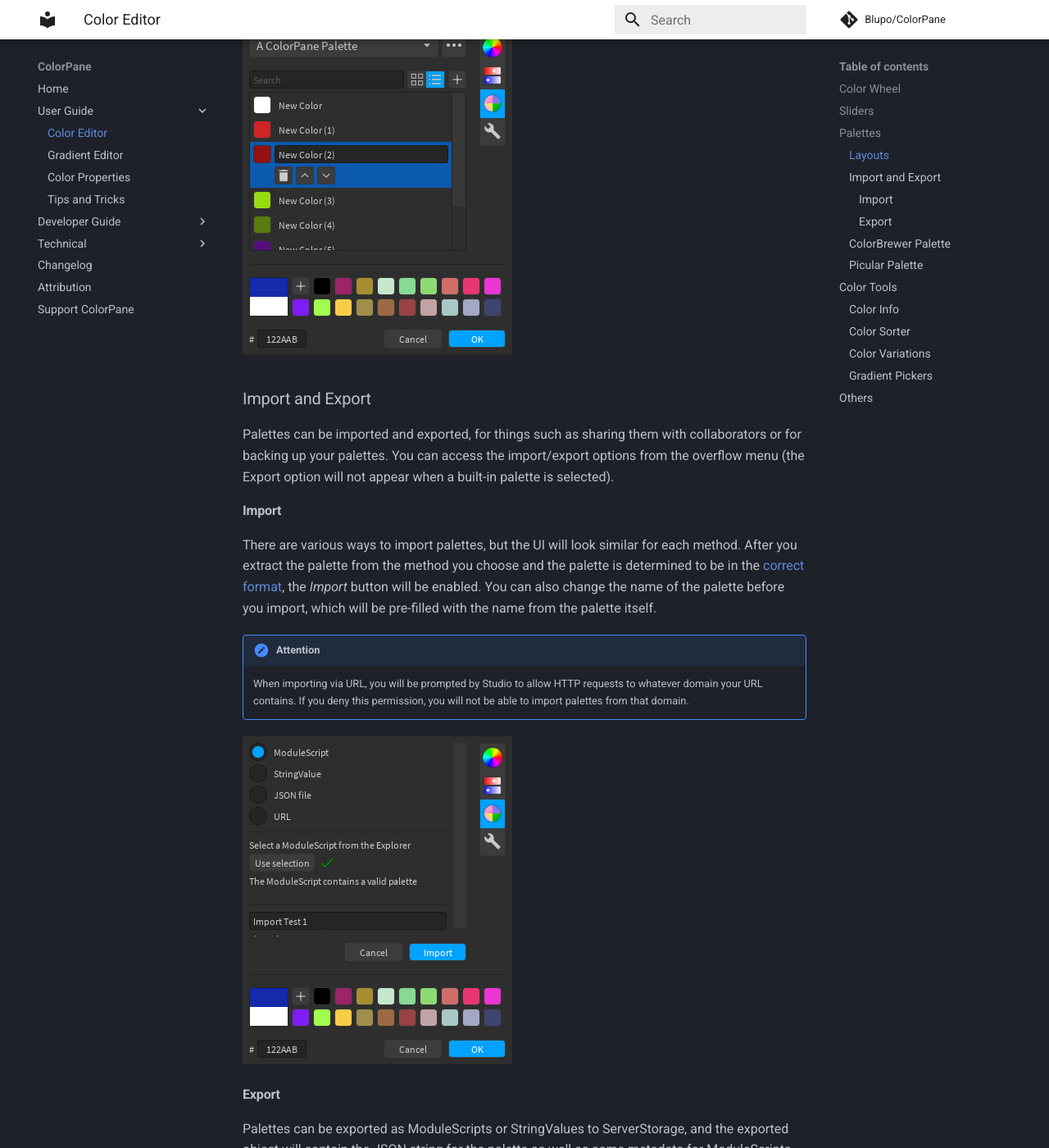
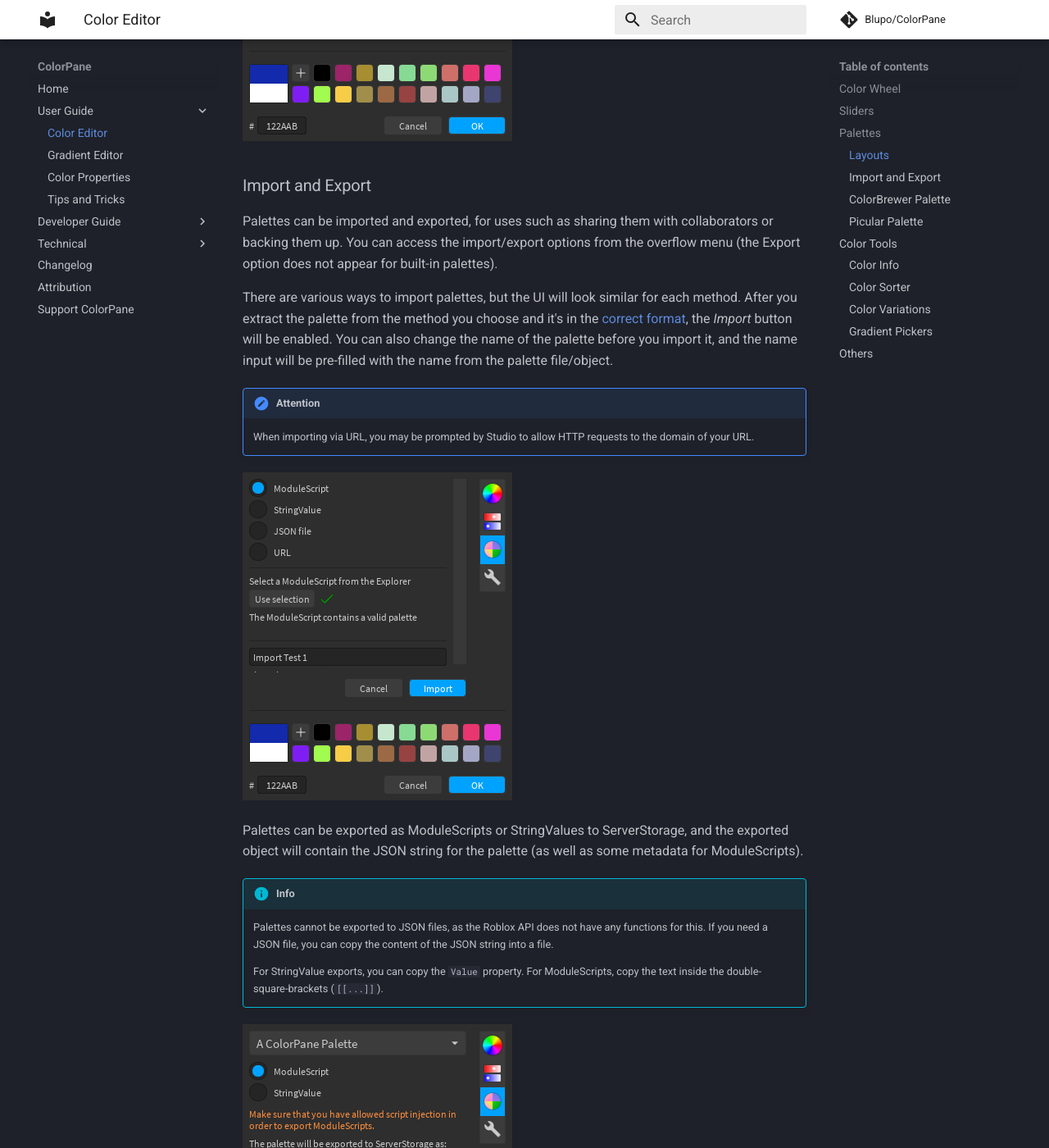
Before and after one commit to Blupo/ColorPane, an MkDocs documentation site: the page built from docs/user-guide/color-editor.md, in a window 1280 px wide and 1400 px high, scrolled down 3115 px. Shown: the whole window at 82% size. Built offline with MkDocs 1.6.1 and Material for MkDocs 9.7.7, drawn with Linux system fonts in a browser that asks for light colours; comment, search, counter and statistics services are not loaded; some of the changed text lies outside the part shown.

Commit message:
Update documentation

```diff
--- a/docs/user-guide/color-editor.md
+++ b/docs/user-guide/color-editor.md
@@ -18,15 +18,11 @@
 
 ## Palettes
 
-![The grid layout for palettes](../images/palettes.png)
+![The palettes page](../images/palettes-grid.png)
 
-Palettes let you store lists of colors. For most palettes, you will see a search bar, buttons to select a grid or list layout, a button to add the current color, and the list of colors, as depicted above. The dropdown lists the palettes you have, and the overflow menu has several options such as creating new palettes, deleting existing palettes, and importing palettes.
+Palettes let you store lists of colors. For most palettes, you will see (from top to bottom, left to right): a search bar, buttons to switch between grid or list layout, a button to add the current color to the palette, and the list of colors.
 
-![The palette page dropdown](../images/palettes-dropdown.png)
-
-![The palette options](../images/palette-options.png)
-
-There are also several built-in palettes:
+There are several built-in palettes, some of which have custom layouts:
 
 - BrickColors
 - [ColorBrewer](#colorbrewer-palette)
@@ -34,9 +30,13 @@
 - [Picular](#picular-palette)
 - Web Colors
 
+The overflow menu (the ![overflow menu](../images/overflow-menu.png) button) has several options such as creating new palettes, deleting existing palettes, and importing palettes.
+
+![The palette overflow menu](../images/palette-options.png)
+
 ### Layouts
 
-The grid layout (pictured above) is the default layout, and allows for quick access to colors. Clicking on a color will select it, which then allows you to change the color's position in the list, rename the color, remove the color, or set the current color.
+The grid layout (pictured above) is the default layout, and allows for quick access to colors. Clicking on a color will select it, which then allows you to set the current color, remove the color, change its position in the palette, or rename it.
 
 The list layout (pictured below) is useful for palettes where color names are important. In this layout, clicking on a color (meaning the box that shows the color) will set the current color, and clicking anywhere else inside the cell will select it.
 
@@ -44,28 +44,21 @@
 
 ### Import and Export
 
-Palettes can be imported and exported, for things such as sharing them with collaborators or for backing up your palettes. You can access the import/export options from the overflow menu (the Export option will not appear when a built-in palette is selected).
+Palettes can be imported and exported, for uses such as sharing them with collaborators or backing them up. You can access the import/export options from the overflow menu (the Export option does not appear for built-in palettes).
 
-#### Import
-
-There are various ways to import palettes, but the UI will look similar for each method. After you extract the palette from the method you choose and the palette is determined to be in the [correct format](../../technical/palette-format/), the *Import* button will be enabled. You can also change the name of the palette before you import, which will be pre-filled with the name from the palette itself.
+There are various ways to import palettes, but the UI will look similar for each method. After you extract the palette from the method you choose and it's in the [correct format](../../technical/palette-format/), the *Import* button will be enabled. You can also change the name of the palette before you import it, and the name input will be pre-filled with the name from the palette file/object.
 
 !!! attention
-    When importing via URL, you will be prompted by Studio to allow HTTP requests to whatever domain your URL contains. If you deny this permission, you will not be able to import palettes from that domain.
+    When importing via URL, you may be prompted by Studio to allow HTTP requests to the domain of your URL.
 
 ![Palette import dialog](../images/import-palette.png)
 
-#### Export
-
-Palettes can be exported as ModuleScripts or StringValues to ServerStorage, and the exported object will contain the JSON string for the palette as well as some metadata for ModuleScripts.
-
-!!! attention
-    If exporting to a ModuleScript, you will be prompted by Studio to allow script injection. If you do not allow script injection, you will not be able to export ModuleScripts.
+Palettes can be exported as ModuleScripts or StringValues to ServerStorage, and the exported object will contain the JSON string for the palette (as well as some metadata for ModuleScripts).
 
 !!! info
-    Palettes cannot be exported to JSON files, as the Roblox API does not have any functions for this. If you need to have your palette in a JSON file, you can copy the content of the JSON string into a file.
+    Palettes cannot be exported to JSON files, as the Roblox API does not have any functions for this. If you need a JSON file, you can copy the content of the JSON string into a file.
 
-    For StringValue exports, copy the `Value` property. For ModuleScripts, copy the text inside the double-square-brackets (`[[...]]`).
+    For StringValue exports, you can copy the `Value` property. For ModuleScripts, copy the text inside the double-square-brackets (`[[...]]`).
 
 ![Palette export dialog](../images/export-palette.png)
 
@@ -73,13 +66,13 @@
 
 ![ColorBrewer palette](../images/colorbrewer-palette.png)
 
-[ColorBrewer](https://colorbrewer2.org) is a collection of color sets used in cartography. You can select the data type and number of classes, and the palette will display the various color sets that match the criteria. Clicking on a color will set the current color.
+[ColorBrewer](https://colorbrewer2.org) is a collection of color sets used in cartography. You can select the data type and number of classes, and the palette will display the various color sets that match the criteria.
 
 ### Picular Palette
 
 ![Picular palette](../images/picular-palette.png)
 
-[Picular](https://picular.co) is an online tool that lets you search "the color of anything". You can use the search bar to search for things you want the color of, e.g. "roblox". There is also a search history tab where you can view previous entries you have looked up. Clicking on a color will set the current color.
+[Picular](https://picular.co) is an online tool that lets you search "the color of anything". You can use the search bar to search for things you want the color of, e.g. "roblox". There is also a search history tab where you can view previous entries you have looked up.
 
 ## Color Tools
 
@@ -89,30 +82,30 @@
 
 ![Color information](../images/color-info.png)
 
-The information tool shows the current color in different representations. You can copy from the text boxes to paste into somewhere else, and paste into them to change the current color, assuming what you paste follows the same format.
+The information tool shows the current color in different representations. You can copy text to paste somewhere else, and paste into the text boxes to change the current color (assuming what you paste follows the same format).
 
 ### Color Sorter
 
 ![Color sorter](../images/color-sorter.png)
 
-The sorter tool allows you to check how similar a list of colors is to a particular color. The sorter uses [CIEDE2000](https://en.wikipedia.org/wiki/Color_difference#CIEDE2000).
+The sorter tool allows you to check how similar a list of colors is to a particular color, where the colors are listed from most to least similar after pressing *Sort*. The sorter uses [CIEDE2000](https://en.wikipedia.org/wiki/Color_difference#CIEDE2000).
 
 ### Color Variations
 
 ![Color variations](../images/color-variations.png)
 
-The variations tools shows various tints, tones, shades, and hue rotations of the current color.
+The variations tools shows various tints, tones, shades, and hue rotations of the current color, with an adjuster to change how many colors are shown.
 
 ### Gradient Pickers
 
 ![Gradient pickers](../images/gradient-pickers.png)
 
-The gradient pickers allow you to select a color from the different gradients in your gradient palette. Simply click anywhere on a gradient, and the color at that position will be set. You can also click and drag to select colors as if it were a slider.
+The gradient pickers allow you to select a color from the different gradients in your gradient palette. Clicking anywhere on a gradient will set the current color to the color at that position. You can also click and drag to select colors as if it were a slider.
 
 ## Others
 
-![The quick palette, hex input, and current and starting color values](../images/other-tools.png)
+![The quick palette, hex input, and initial and starting color values](../images/other-tools.png)
 
-The two colors in a square on the bottom-left of the editor represent the current (top) and initial (bottom) colors. You can click on the initial color if you want to reset the current color. The hex input below it accepts either 3 (`ABC` = `AABBCC`) or 6 (`ABCDEF`) digits.
+The two colors in a large square at the bottom-left of the editor represent the current (top) and initial (bottom) colors. You can click on the initial color if you want to reset the current color. The hex input below it accepts either 3 (`ABC` = `AABBCC`) or 6 (`ABCDEF`) digits.
 
-The quick palette on the right lets you temporarily store colors for quick access. You can add as many colors as you like, but you cannot remove any colors. The number of colors that the quick palette displays depends on the size of the window (i.e. a larger window displays more colors). Clicking on a color will set the current color.
+The quick palette to the right of the large square lets you temporarily store colors for quick access. You can add as many colors as you like, but you can't remove any colors. The number of colors that the quick palette displays depends on the size of the window (i.e. a larger window displays more colors).
```
Also changed, not shown: docs/technical/api-reference.md (+1 -1 lines), docs/user-guide/gradient-editor.md (+1 -2 lines), docs/images/overflow-menu.png (added), docs/images/palettes-grid.png (renamed from docs/images/palettes.png).
